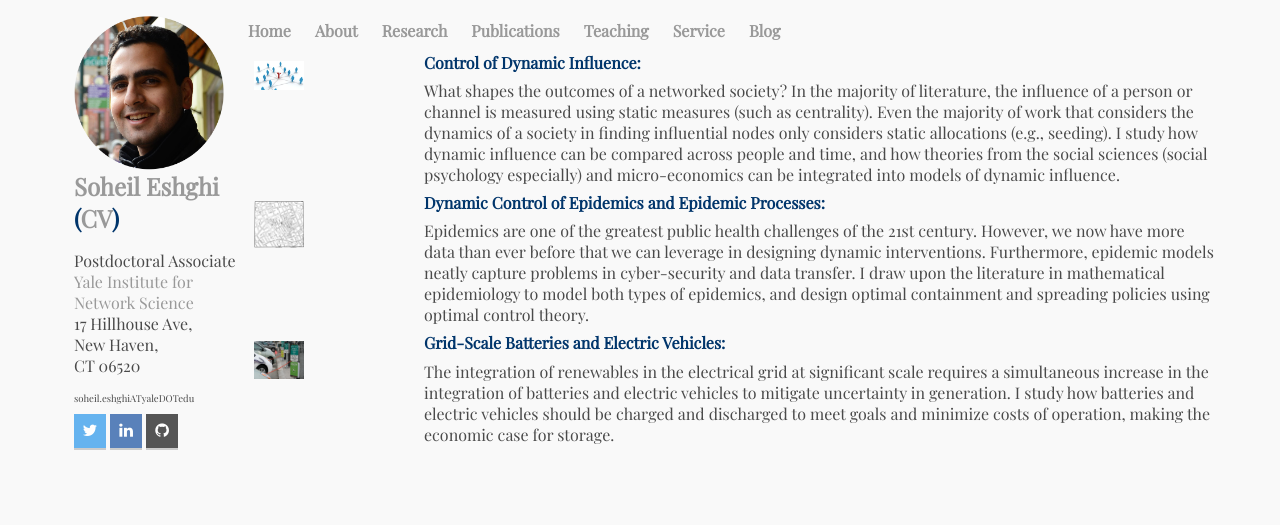
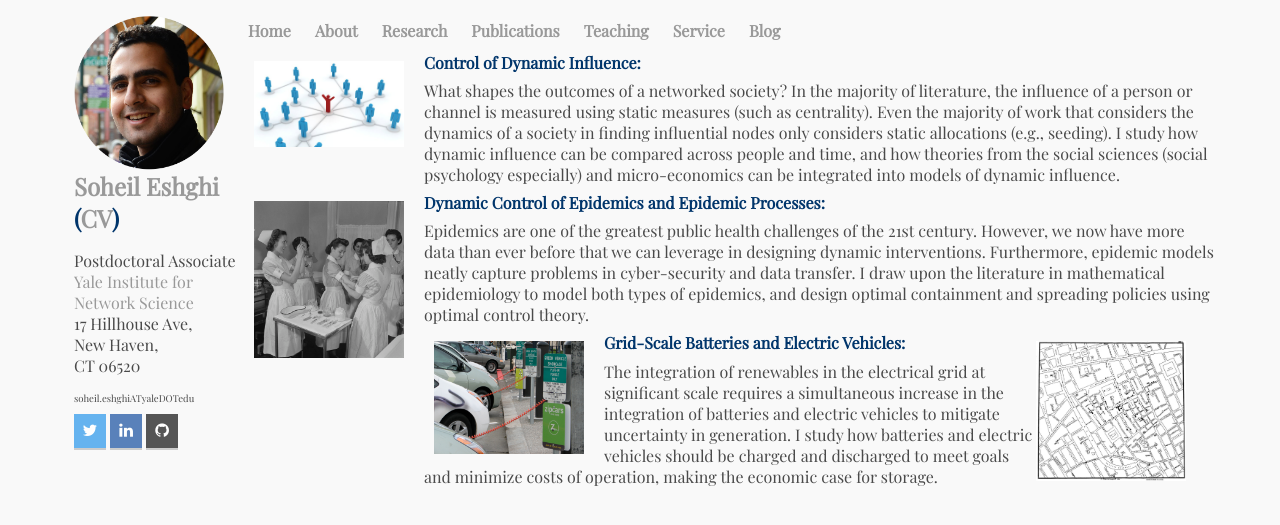
Before and after one commit to SoheilEshghi/SoheilEshghi.github.io, a Jekyll site: the page built from research/index.html, in a window 1280 px wide. Shown: the top 525 px of the page. Built offline with Jekyll 4.4.1, drawn with Linux system fonts in a browser that asks for light colours; nearby versions of some CDN libraries.

Commit message:
larger pics

```diff
--- a/css/main.css
+++ b/css/main.css
@@ -98,6 +98,14 @@ ul.posts li {
     background: #f9f9f9;
 }
 
+.right {
+    padding-right: 10px;
+    float:right;
+    width: 170px;
+    background: #f9f9f9;
+}
+
+
 .main {
     padding-left: 10px;
     margin-left:170px;
--- a/research/index.html
+++ b/research/index.html
@@ -3,24 +3,28 @@ layout: default
 title: About Soheil Eshghi
 ---
 <div class="left">
-  <img src="/images/influence.jpg" style="width:50px;">
+  <img src="/images/influence.jpg" style="width:150px;">
 </div>
 <div class = "main">
     <h2>Control of Dynamic Influence:</h2>
     <p> What shapes the outcomes of a networked society? In the majority of literature, the influence of a person or channel is measured using static measures (such as centrality). Even the majority of work that considers the dynamics of a society in finding influential nodes only considers static allocations (e.g., seeding). I study how dynamic influence can be compared across people and time, and how theories from the social sciences (social psychology especially) and micro-economics can be integrated into models of dynamic influence.
     </p>
 </div>
+
 <div class="left">
-  <img src="/images/snow.jpg" style="width:50px;">
+  <img src="/images/vaccines.jpg" style="width:150px;">
 </div>
 <div class = "main">
     <h2>Dynamic Control of Epidemics and Epidemic Processes:</h2>
     <p> Epidemics are one of the greatest public health challenges of the 21st century. However, we now have more data than ever before that we can leverage in designing dynamic interventions. Furthermore, epidemic models neatly capture problems in cyber-security and data transfer. I draw upon the literature in mathematical epidemiology to model both types of epidemics, and design optimal containment and spreading policies using optimal control theory.
     </p>
 </div>
+<div class="right">
+  <img src="/images/snow.jpg" style="width:150px;">
+</div>
 
 <div class="left">
-  <img src="/images/charging.jpg" style="width:50px;">
+  <img src="/images/charging.jpg" style="width:150px;">
 </div>
 <div class = "main">
     <h2>Grid-Scale Batteries and Electric Vehicles:</h2>
```
